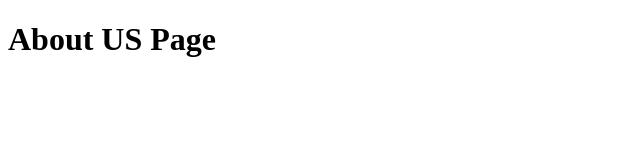
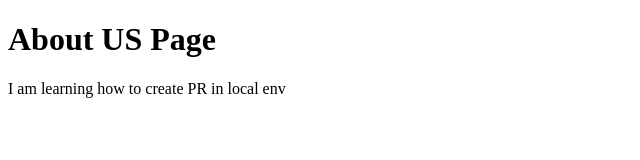
Before and after one commit to atik-fe/beta-testing, a plain HTML site: page about.html in a window 1280 px wide. Shown: the whole page, without its empty margins (0-640 px from the left). Drawn offline with Linux system fonts and the light colour scheme.

Commit message:
hello there

```diff
--- a/about.html
+++ b/about.html
@@ -8,5 +8,6 @@
 </head>
 <body>
     <h1>About US Page</h1>
+    <p>I am learning how to create PR in local env</p>
 </body>
 </html>
```
